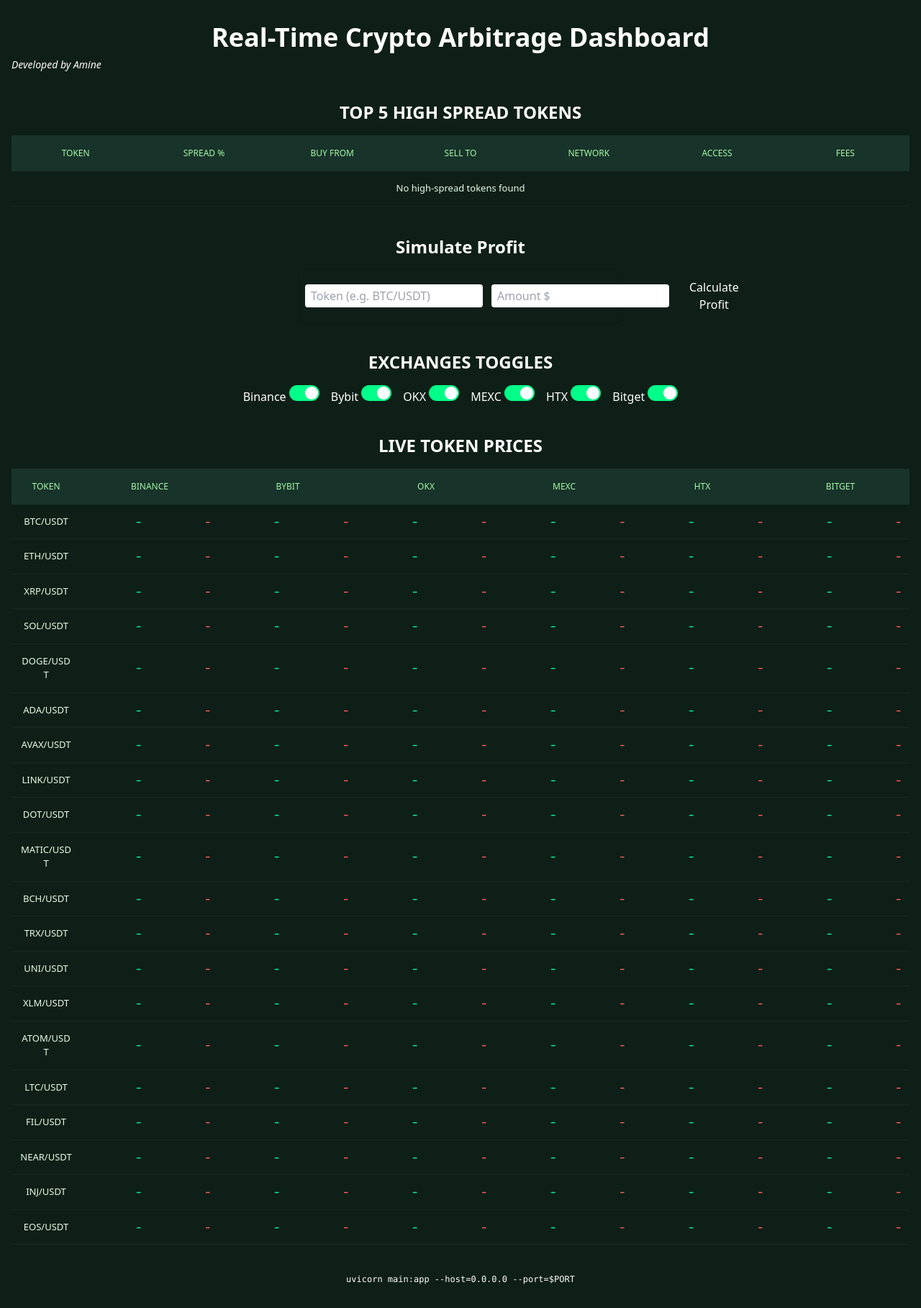
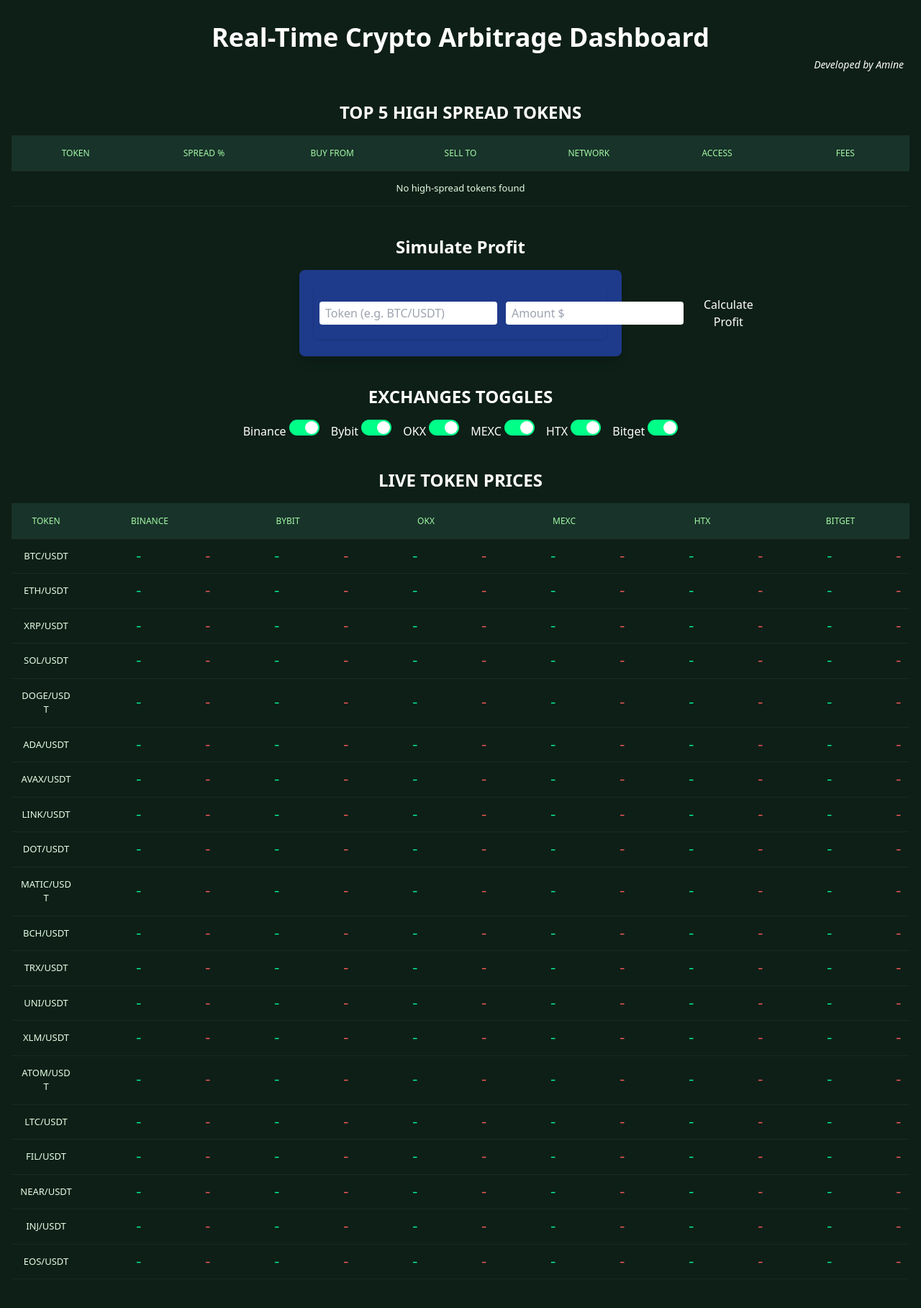
Before and after one commit to aaharbaoui/arb_dashboard, a FastAPI app: page / in a window 1280 px wide. Shown: the whole page at 72% size. After the commit the page ends 1757 px from the top, so only its background shows below. Run offline with FastAPI, Linux system fonts and the light colour scheme; data that the repository does not hold is empty; some libraries are stand-ins or nearby versions.

Commit message:
Enhance dashboard: new title, centered Simulate Profit calculator, and signature 2

```diff
--- a/templates/index.html
+++ b/templates/index.html
@@ -27,13 +27,14 @@
   <script src="https://cdn.tailwindcss.com"></script>
 </head>
 <body>
-  <main class="max-w-screen-xl mx-auto px-4 py-8 font-sans text-white space-y-10">
+  <main class="max-w-screen-xl mx-auto px-4 py-8 font-sans text-white space-y-10 relative">
     <header class="mb-6">
       <h1 class="text-4xl font-bold text-primary-400 text-center mb-2">
         Real-Time Crypto Arbitrage Dashboard
       </h1>
-      <div class="flex justify-center items-center">
-        <span class="text-sm text-primary-300 italic" style="margin-right:auto;">Developed by Amine</span>
+      <!-- "Developed by Amine" - oblique, small, right under the dashboard title, aligned right -->
+      <div class="flex justify-end mt-2">
+        <span class="text-sm text-primary-300 italic mr-2">Developed by Amine</span>
       </div>
     </header>
 
@@ -45,8 +46,10 @@
     <section>
       <h2 class="text-2xl font-semibold text-primary-300 text-center mb-4">Simulate Profit</h2>
       <div class="flex justify-center">
-        <div class="w-full max-w-md">
-          {% include "calculator.html" %}
+        <div class="w-full max-w-md rounded-lg shadow-lg" style="background-color: #1e3a8a;">
+          <div class="py-6 px-5">
+            {% include "calculator.html" %}
+          </div>
         </div>
       </div>
     </section>
@@ -65,10 +68,6 @@
         </table>
       </div>
     </section>
-
-    <footer class="text-center text-xs text-primary-100 mt-10">
-      <code>uvicorn main:app --host=0.0.0.0 --port=$PORT</code>
-    </footer>
   </main>
 
   <script>
```
